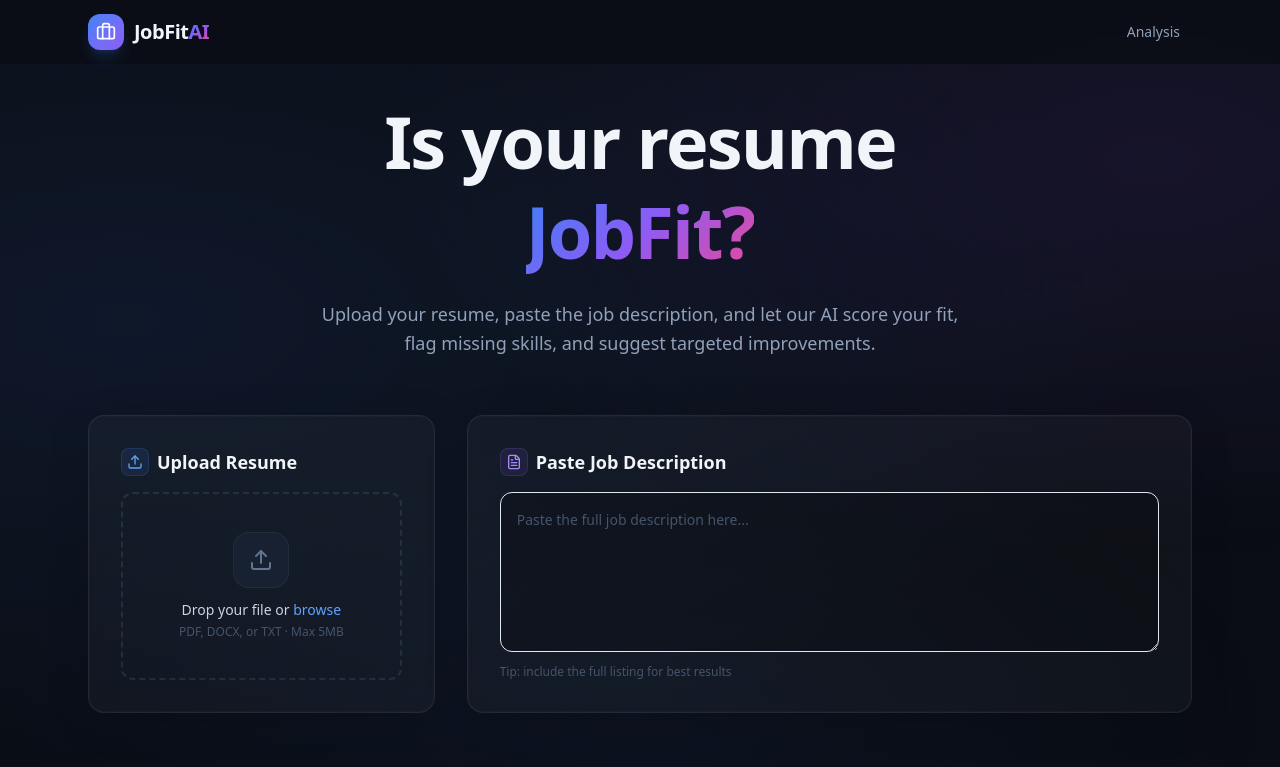
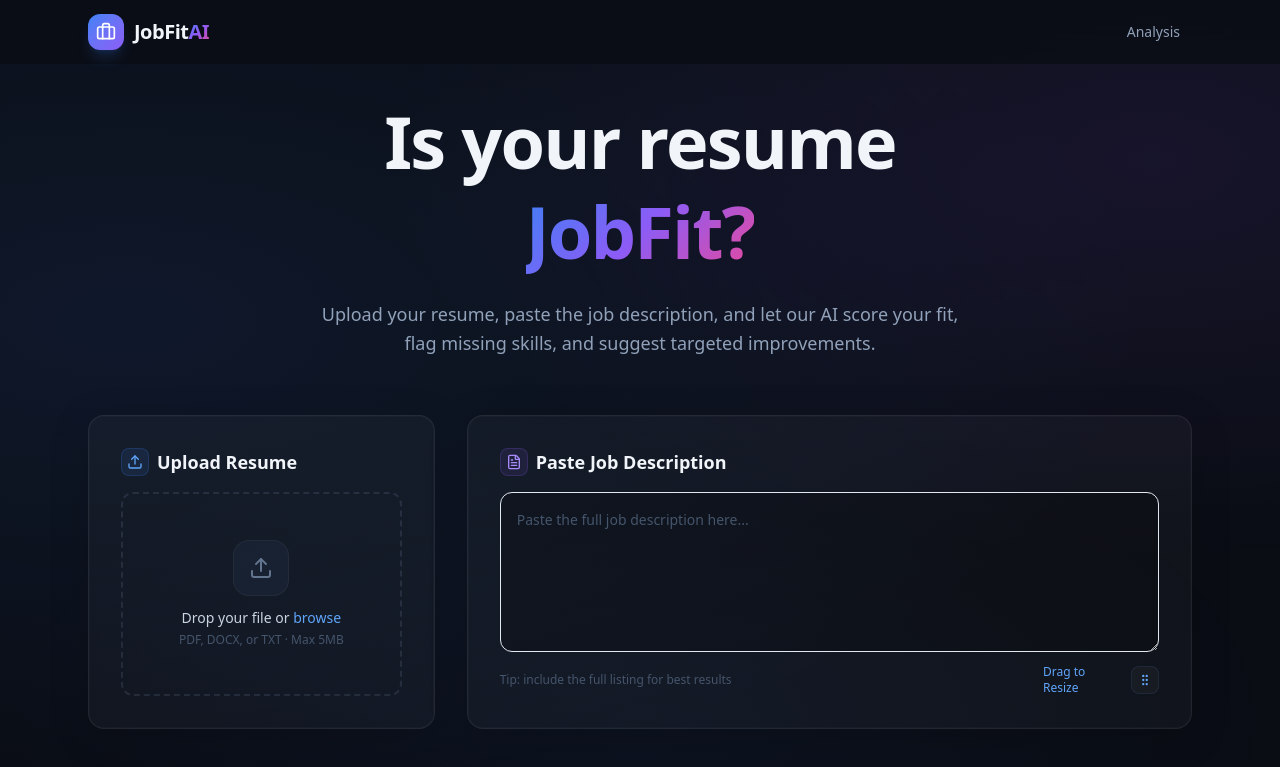
Before and after one commit to jhonbiancent/jobfit-ai, a Next.js app: page / in a window 1280 px wide. Shown: the top 767 px of the page. Built offline with nearby package versions, Linux system fonts and the light colour scheme.

Commit message:
feat: added resizability to the descriptions input field

```diff
--- a/app/page.tsx
+++ b/app/page.tsx
@@ -1,7 +1,7 @@
 'use client';
 
-import { useState, useCallback } from 'react';
-import { Upload, FileText, ArrowRight, Loader2, Zap, Shield, Target, CheckCircle } from 'lucide-react';
+import { useState, useCallback, useRef } from 'react';
+import { Upload, FileText, ArrowRight, Loader2, Zap, Shield, Target, CheckCircle, GripVertical } from 'lucide-react';
 import { useRouter } from 'next/navigation';
 import Turnstile from '@/components/ui/Turnstile';
 
@@ -14,6 +14,9 @@ export default function Home() {
   const [turnstileToken, setTurnstileToken] = useState<string | null>(null);
   const router = useRouter();
   const [turnstileKey, setTurnstileKey] = useState(0);
+  const jdTextareaRef = useRef<HTMLTextAreaElement>(null);
+  const [jdTextareaHeight, setJdTextareaHeight] = useState<number | null>(null);
+
   const handleTurnstileVerify = useCallback((token: string) => {
     setTurnstileToken(token);
   }, []);
@@ -44,6 +47,34 @@ export default function Home() {
       setFile(e.dataTransfer.files[0]);
     }
   };
+
+  const handleDescriptionResizeStart = useCallback((event: React.PointerEvent<HTMLButtonElement>) => {
+    const textarea = jdTextareaRef.current;
+    if (!textarea) return;
+
+    event.preventDefault();
+
+    const startY = event.clientY;
+    const startHeight = textarea.offsetHeight;
+    const minHeight = Number.parseFloat(window.getComputedStyle(textarea).minHeight) || startHeight;
+
+    document.body.style.cursor = 'ns-resize';
+    document.body.style.userSelect = 'none';
+
+    const handlePointerMove = (moveEvent: PointerEvent) => {
+      const nextHeight = Math.max(minHeight, startHeight + moveEvent.clientY - startY);
+      setJdTextareaHeight(nextHeight);
+    };
+
+    const handlePointerUp = () => {
+      document.body.style.cursor = '';
+      document.body.style.userSelect = '';
+      window.removeEventListener('pointermove', handlePointerMove);
+    };
+
+    window.addEventListener('pointermove', handlePointerMove);
+    window.addEventListener('pointerup', handlePointerUp, { once: true });
+  }, []);
 
   const handleAnalyze = async () => {
     if (!file || !jdText.trim()) {
@@ -183,15 +214,30 @@ export default function Home() {
             Paste Job Description
           </h2>
           <textarea
+            ref={jdTextareaRef}
             value={jdText}
             onChange={(e) => setJdText(e.target.value)}
             placeholder="Paste the full job description here..."
-            className="flex-1 w-full min-h-70 lg:min-h-40 bg-black/20 border border-card-border rounded-xl p-4 text-sm text-slate-200 placeholder:text-slate-600 focus:outline-none focus:ring-2 focus:ring-accent/30 focus:border-accent/30 resize-y transition-all leading-relaxed"
+            style={jdTextareaHeight ? { height: jdTextareaHeight } : undefined}
+            className="block w-full min-h-70 lg:min-h-40 bg-black/20 border border-card-border rounded-xl p-4 text-sm text-slate-200 placeholder:text-slate-600 focus:outline-none focus:ring-2 focus:ring-accent/30 focus:border-accent/30 resize-y overflow-auto transition-colors leading-relaxed"
           ></textarea>
-          <div className="flex items-center justify-between mt-3">
+          <div className="flex items-center justify-between mt-3 gap-3">
             <p className="text-xs text-slate-600">
               {jdText.length > 0 ? `${jdText.split(/\s+/).filter(Boolean).length} words` : 'Tip: include the full listing for best results'}
             </p>
+            <div className="flex justify-center gap-2 items-center">
+              <p className='text-xs inline-flex text-brand-400 w-20'>Drag to Resize</p>
+                <button
+                  type="button"
+                  onPointerDown={handleDescriptionResizeStart}
+                  aria-label="Resize job description field"
+                  title="Drag to resize"
+                  className="inline-flex h-7 w-7 shrink-0 cursor-ns-resize items-center justify-center rounded-lg border border-brand-400/10 bg-white/3 text-brand-400 transition hover:border-accent/30 hover:text-slate-300 focus:outline-none focus:ring-2 focus:ring-accent/30"
+                >
+                  <GripVertical className="w-3.5 h-3.5" />
+                </button>
+            </div>
+
           </div>
         </div>
       </div>
```
